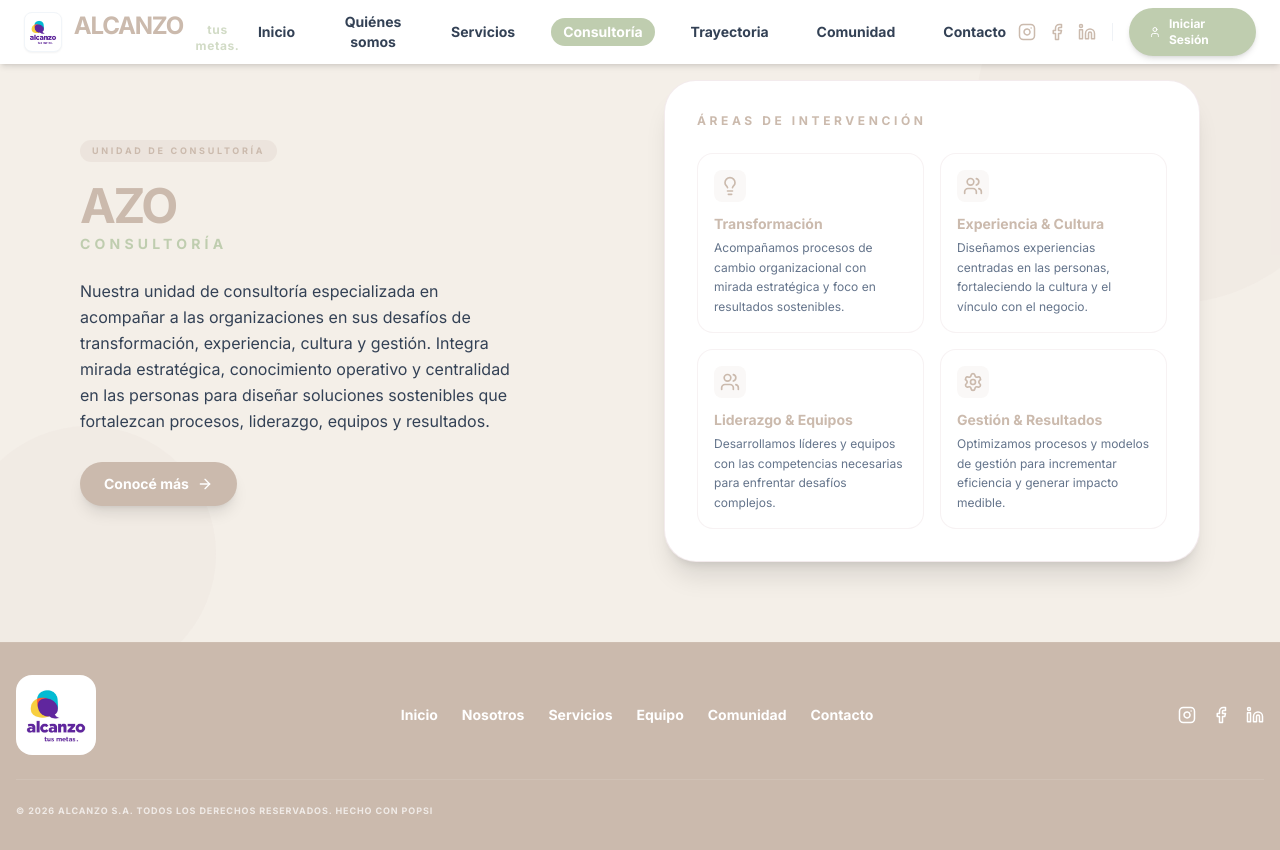
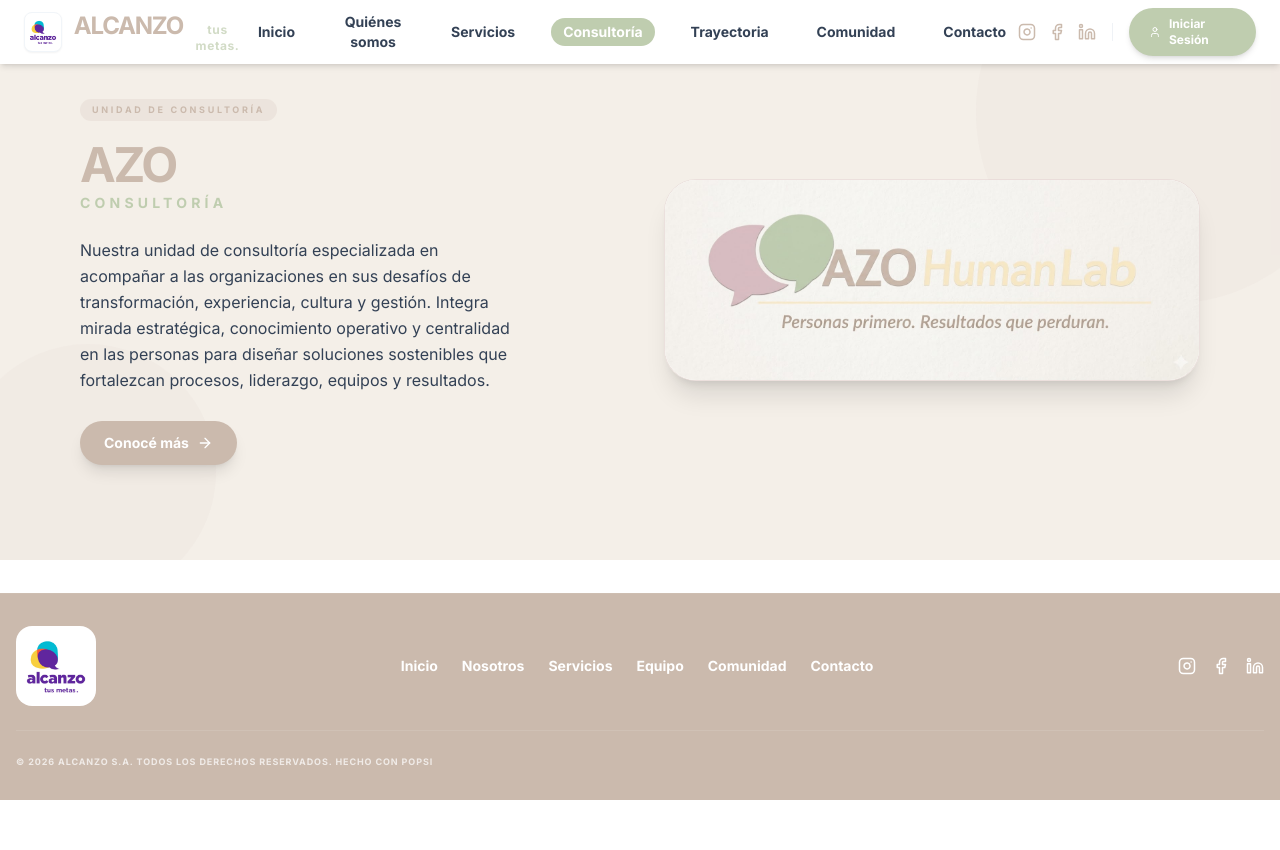
Before and after one commit to policarojoaquin-a11y/alcanzocallcenter, a React (Vite) app: page / in a window 1280 px wide. Both pictures are taken after a click on the button "Consultoría". After the commit the page ends 800 px from the top, so only its background shows below. Built offline with nearby package versions, Linux system fonts and the light colour scheme.

Commit message:
Agregar imagen de Alcanzo en AzoConsultoria

```diff
--- a/components/AzoConsultoria.tsx
+++ b/components/AzoConsultoria.tsx
@@ -4,13 +4,6 @@ import { ArrowRight, Lightbulb, Users, TrendingUp, Settings } from 'lucide-react
 interface AzoConsultoriaProps {
   onNavigate: (id: string) => void;
 }
-
-const pilares = [
-  { icon: <Lightbulb size={20} />, title: "Transformación", desc: "Acompañamos procesos de cambio organizacional con mirada estratégica y foco en resultados sostenibles." },
-  { icon: <Users size={20} />, title: "Experiencia & Cultura", desc: "Diseñamos experiencias centradas en las personas, fortaleciendo la cultura y el vínculo con el negocio." },
-  { icon: <Users size={20} />, title: "Liderazgo & Equipos", desc: "Desarrollamos líderes y equipos con las competencias necesarias para enfrentar desafíos complejos." },
-  { icon: <Settings size={20} />, title: "Gestión & Resultados", desc: "Optimizamos procesos y modelos de gestión para incrementar eficiencia y generar impacto medible." },
-];
 
 const AzoConsultoria: React.FC<AzoConsultoriaProps> = ({ onNavigate }) => {
   return (
@@ -51,25 +44,13 @@ const AzoConsultoria: React.FC<AzoConsultoriaProps> = ({ onNavigate }) => {
             </button>
           </div>
 
-          {/* Columna derecha — pilares */}
-          <div className="bg-white rounded-[2rem] p-8 border border-accent/30 shadow-xl shadow-black/10">
-            <h4 className="text-primary font-black text-xs uppercase tracking-[0.3em] mb-6">
-              Áreas de intervención
-            </h4>
-            <div className="grid grid-cols-1 sm:grid-cols-2 gap-4">
-              {pilares.map((pilar, idx) => (
-                <div
-                  key={idx}
-                  className="bg-white rounded-2xl p-4 border border-accent/20 hover:shadow-md transition-all group"
-                >
-                  <div className="w-8 h-8 rounded-lg bg-primary/10 text-primary flex items-center justify-center mb-3 group-hover:bg-primary group-hover:text-white transition-all">
-                    {pilar.icon}
-                  </div>
-                  <p className="text-primary font-black text-sm mb-1">{pilar.title}</p>
-                  <p className="text-slate-500 text-xs leading-relaxed">{pilar.desc}</p>
-                </div>
-              ))}
-            </div>
+          {/* Columna derecha — imagen */}
+          <div className="rounded-[2rem] overflow-hidden border border-accent/30 shadow-xl shadow-black/10 max-h-72 lg:max-h-80">
+            <img
+              src="/consultoria.jpg"
+              alt="AZO Consultoría"
+              className="w-full h-full object-contain bg-white"
+            />
           </div>
 
         </div>
--- a/components/Contact.tsx
+++ b/components/Contact.tsx
@@ -132,7 +132,11 @@ const Contact: React.FC = () => {
 
               <button
                 type="submit" disabled={isSubmitting}
-                className="w-full bg-primary hover:bg-slate-900 text-white font-black py-5 rounded-2xl transition-all shadow-2xl shadow-primary/30 flex justify-center items-center gap-4 active:scale-[0.98] group text-sm uppercase tracking-widest"
+                className={`w-full font-black py-5 rounded-2xl transition-all flex justify-center items-center gap-4 active:scale-[0.98] group text-sm uppercase tracking-widest ${
+                  formData.email
+                    ? 'bg-slate-900 text-white shadow-2xl shadow-slate-900/30 hover:bg-slate-800 cursor-pointer'
+                    : 'bg-primary/50 text-white/60 shadow-none cursor-default'
+                }`}
               >
                 {isSubmitting ? (
                   <Loader2 className="animate-spin" size={24} />
```
Also changed, not shown: public/consultoria.jpg (added), 1 other file (tests, documents, lock files or other folders).
